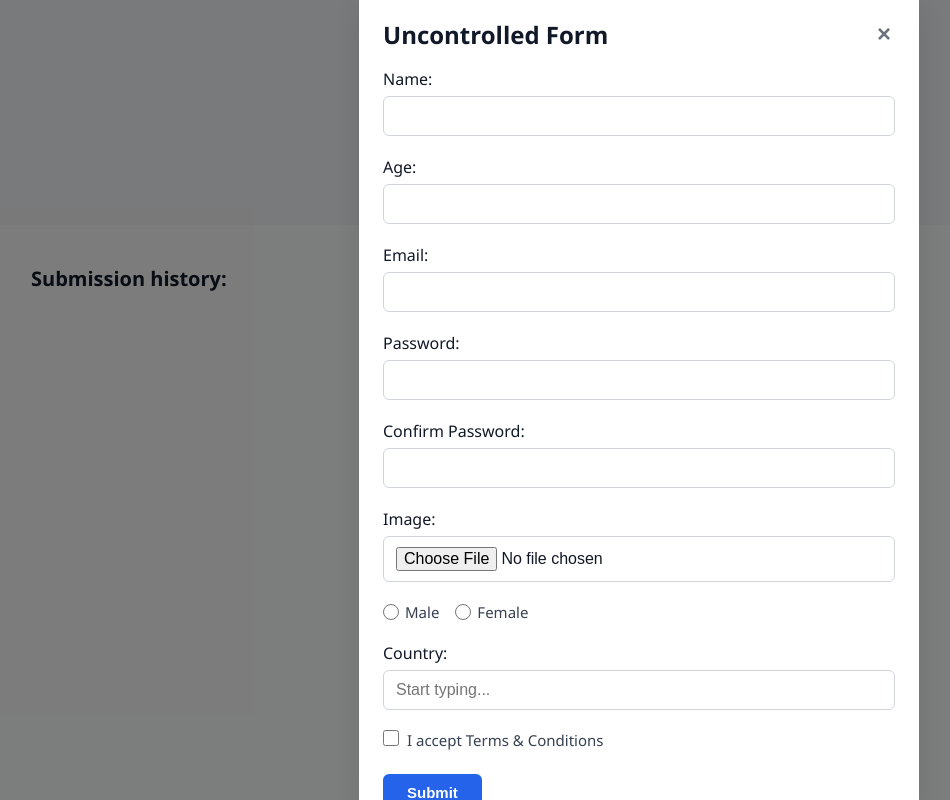
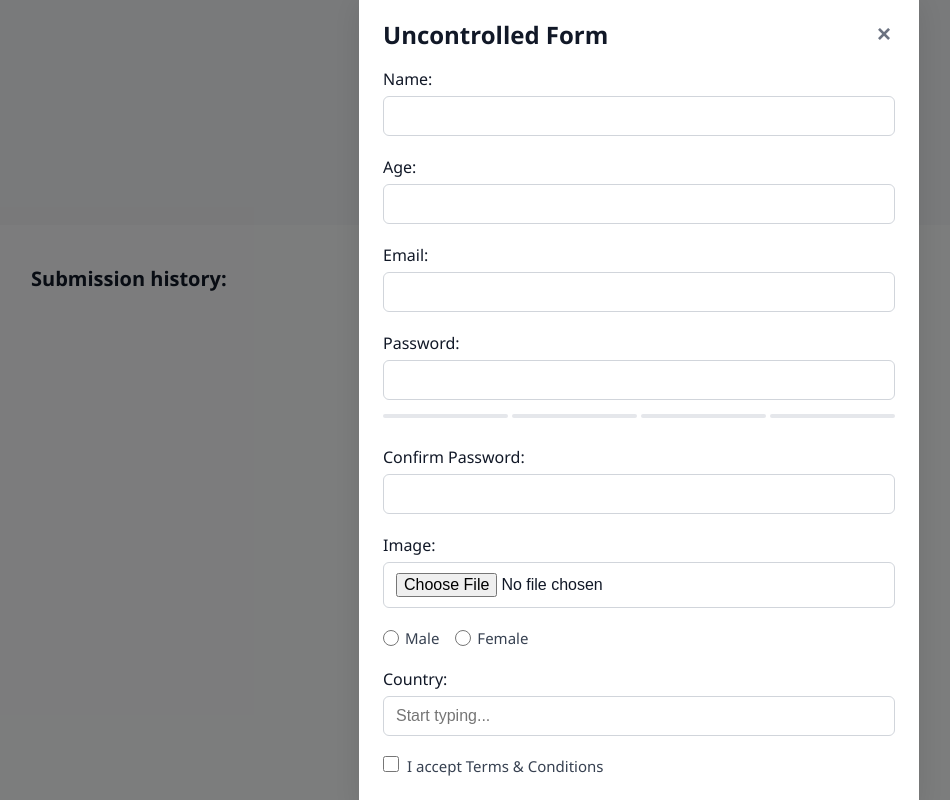
Before and after one commit to ann-sm/rs-react-app, a React (Vite) app: page / in a window 1280 px wide. Both pictures are taken after a click on the button "Uncontrolled form". Shown: the whole page, without its empty margins (1-951 px from the left). Built offline with nearby package versions, Linux system fonts and the light colour scheme.

Commit message:
feat: add password strength indicator

```diff
--- a/src/components/Forms/Form.css
+++ b/src/components/Forms/Form.css
@@ -81,7 +81,70 @@
   cursor: not-allowed;
 }
 
+.password-strength {
+  margin-top: 0.5rem;
+}
+
+.strength-bars {
+  display: flex;
+  gap: 0.25rem;
+  margin-bottom: 0.5rem;
+}
+
+.strength-bar {
+  flex: 1;
+  height: 4px;
+  background: #e5e7eb;
+  border-radius: 2px;
+  transition: all 0.3s ease;
+}
+
+.strength-bar.active[data-strength='1'] {
+  background: #ef4444;
+}
+
+.strength-bar.active[data-strength='2'] {
+  background: #f59e0b;
+}
+
+.strength-bar.active[data-strength='3'] {
+  background: #3b82f6;
+}
+
+.strength-bar.active[data-strength='4'] {
+  background: #10b981;
+}
+
+.strength-message {
+  display: block;
+  font-size: 0.75rem;
+  margin-bottom: 0.5rem;
+  font-weight: 500;
+}
+
+.strength-0 {
+  color: #9ca3af;
+}
+
+.strength-1 {
+  color: #ef4444;
+}
+
+.strength-2 {
+  color: #f59e0b;
+}
+
+.strength-3 {
+  color: #3b82f6;
+}
+
+.strength-4 {
+  color: #10b981;
+}
+
 .error-message {
-  color: red;
+  color: #ef4444;
+  font-size: 0.75rem;
   margin-top: 0.25rem;
+  display: block;
 }
--- a/src/components/Forms/RHForm/RHForm.tsx
+++ b/src/components/Forms/RHForm/RHForm.tsx
@@ -9,25 +9,39 @@ import {
 import { fileToBase64 } from '../../../utils/fileToBase64';
 import type { FormProps, SubmitedData } from '../../../types';
 import '../Form.css';
-import * as yup from 'yup';
 import { yupResolver } from '@hookform/resolvers/yup';
+import { useEffect, useState } from 'react';
+import {
+  checkPasswordStrength,
+  type PasswordStrength,
+} from '../../../utils/passwordStrength';
 
 const RHForm = ({ onSuccess }: FormProps) => {
   const dispatch = useAppDispatch();
   const countries = useAppSelector(selectCountries);
   const schema = createFormSchema(countries);
+  const [passwordStrength, setPasswordStrength] = useState<PasswordStrength>(
+    checkPasswordStrength('')
+  );
 
   const {
     register,
     handleSubmit,
     reset,
-    formState: { errors },
+    formState: { errors, isValid },
+    watch,
   } = useForm<FormData>({ resolver: yupResolver(schema), mode: 'onChange' });
+
+  // eslint-disable-next-line react-hooks/incompatible-library
+  const watchedPassword = watch('password');
+
+  useEffect(() => {
+    setPasswordStrength(checkPasswordStrength(watchedPassword || ''));
+  }, [watchedPassword]);
 
   const onSubmit: SubmitHandler<FormData> = async (rawData) => {
     const imageFile = rawData.image[0];
 
-    try {
     const validatedData = await schema.validate({
       name: rawData.name,
       age: rawData.age,
@@ -39,30 +53,15 @@ const RHForm = ({ onSuccess }: FormProps) => {
       country: rawData.country,
       image: rawData.image,
     });
-
     const imageBase64 = await fileToBase64(imageFile);
-
     const data: SubmitedData = {
       ...validatedData,
       image: imageBase64,
     };
-
     dispatch(addSubmission(data));
-
     reset();
+    setPasswordStrength(checkPasswordStrength(''));
     onSuccess();
-    } catch (error) {
-      console.log(error);
-      if (error instanceof yup.ValidationError) {
-        console.log(error.inner);
-        const validationErrors: Record<string, string> = {};
-        error.inner.map((err) => {
-          if (err.path) {
-            validationErrors[err.path] = err.message;
-          }
-        });
-      }
-    }
   };
 
   return (
@@ -96,6 +95,22 @@ const RHForm = ({ onSuccess }: FormProps) => {
           autoComplete="off"
           {...register('password')}
         />
+        <div className="password-strength">
+          <div className="strength-bars">
+            {[1, 2, 3, 4].map((level) => (
+              <div
+                key={level}
+                className={`strength-bar ${level <= passwordStrength.score ? 'active' : ''}`}
+                data-strength={passwordStrength.score}
+              />
+            ))}
+          </div>
+          <span
+            className={`strength-message strength-${passwordStrength.score}`}
+          >
+            {passwordStrength.message}
+          </span>
+        </div>
         {errors.password && (
           <span className="error-message">{errors.password?.message}</span>
         )}
@@ -177,7 +192,7 @@ const RHForm = ({ onSuccess }: FormProps) => {
           <span className="error-message">{errors.termsAccepted?.message}</span>
         )}
       </div>
-      <button type="submit" className="submit-button">
+      <button type="submit" className="submit-button" disabled={!isValid}>
         Submit
       </button>
     </form>
--- a/src/components/Forms/UncontrolledForm/UncontrolledForm.tsx
+++ b/src/components/Forms/UncontrolledForm/UncontrolledForm.tsx
@@ -8,6 +8,10 @@ import type { FormProps, SubmitedData } from '../../../types';
 import { createFileList } from '../../../utils/createFileList';
 import '../Form.css';
 import * as yup from 'yup';
+import {
+  checkPasswordStrength,
+  type PasswordStrength,
+} from '../../../utils/passwordStrength';
 
 const UncontrolledForm = ({ onSuccess }: FormProps) => {
   const formRef = useRef<HTMLFormElement>(null);
@@ -17,6 +21,13 @@ const UncontrolledForm = ({ onSuccess }: FormProps) => {
   const schema = createFormSchema(countries);
 
   const [errors, setErrors] = useState<Record<string, string>>({});
+  const [passwordStrength, setPasswordStrength] = useState<PasswordStrength>(
+    checkPasswordStrength('')
+  );
+
+  const handlePasswordChange = (event: React.ChangeEvent<HTMLInputElement>) => {
+    setPasswordStrength(checkPasswordStrength(event.target.value));
+  };
 
   const handleSubmit = async (event: SubmitEvent) => {
     event.preventDefault();
@@ -89,7 +100,24 @@ const UncontrolledForm = ({ onSuccess }: FormProps) => {
           id="password"
           name="password"
           autoComplete="off"
+          onChange={handlePasswordChange}
         />
+        <div className="password-strength">
+          <div className="strength-bars">
+            {[1, 2, 3, 4].map((level) => (
+              <div
+                key={level}
+                className={`strength-bar ${level <= passwordStrength.score ? 'active' : ''}`}
+                data-strength={passwordStrength.score}
+              />
+            ))}
+          </div>
+          <span
+            className={`strength-message strength-${passwordStrength.score}`}
+          >
+            {passwordStrength.message}
+          </span>
+        </div>
         {errors.password && (
           <span className="error-message">{errors.password}</span>
         )}
--- /dev/null
+++ b/src/utils/passwordStrength.ts
@@ -0,0 +1,30 @@
+export interface PasswordStrength {
+  score: number;
+  message: string;
+}
+
+export const checkPasswordStrength = (password: string): PasswordStrength => {
+  const hasUppercase = /[A-Z]/.test(password);
+  const hasLowercase = /[a-z]/.test(password);
+  const hasNumber = /[0-9]/.test(password);
+  const hasSpecialChar = /[!@#$%^&*(),.?":{}|<>]/.test(password);
+
+  let score = 0;
+
+  if (hasUppercase) score++;
+  if (hasLowercase) score++;
+  if (hasNumber) score++;
+  if (hasSpecialChar) score++;
+
+  let message = '';
+
+  if (score === 4) message = 'Strong password';
+  else if (score === 3) message = 'Good password';
+  else if (score === 2) message = 'Weak password';
+  else if (score === 1) message = 'Very weak password';
+
+  return {
+    score,
+    message,
+  };
+};
```
Lines whose indentation alone changed are shown as unchanged.
